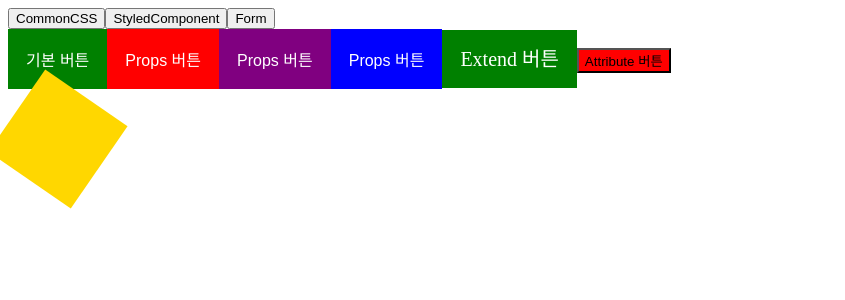
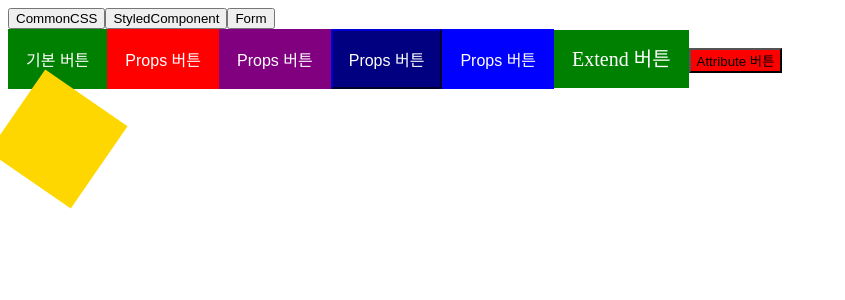
Before and after one commit to YHJ96/react-css-in-js-practice, a React (Create React App) app: page /styled in a window 1280 px wide. Shown: the top 300 px of the page, without its empty margins (0-845 px from the left). Built offline with nearby package versions, Linux system fonts and the light colour scheme.

Commit message:
feat: styled-component 모듈 css 프로퍼티 확인 완료

```diff
--- a/src/StyledComponent/index.jsx
+++ b/src/StyledComponent/index.jsx
@@ -1,5 +1,5 @@
 import React from 'react';
-import styled, { keyframes } from 'styled-components';
+import styled, { keyframes, css } from 'styled-components';
 
 // 스타일 컴포넌트 기본 사용법
 const BasicButton = styled.button`
@@ -27,6 +27,14 @@ const PropsButton = styled.button`
   text-align: center;
   font-size: 16px;
   cursor: pointer;
+  // 한번에 CSS 적용하는 방법
+  ${(props) =>
+    props.color === 'primary' &&
+    css`
+      color: white;
+      background: navy;
+      border-color: navy;
+    `}
 `;
 
 // defaultProps도 설정 가능하다.
@@ -68,6 +76,7 @@ function StyledComponent() {
       <BasicButton>기본 버튼</BasicButton>
       <PropsButton color="red">Props 버튼</PropsButton>
       <PropsButton color="purple">Props 버튼</PropsButton>
+      <PropsButton color="primary">Props 버튼</PropsButton>
       <PropsButton>Props 버튼</PropsButton>
       {/* as 속성을 사용해서 컴포넌트의 html 태그를 변경할 수 있다. (생산성 증가) */}
       <ExtendButton as="a">Extend 버튼</ExtendButton>
```
